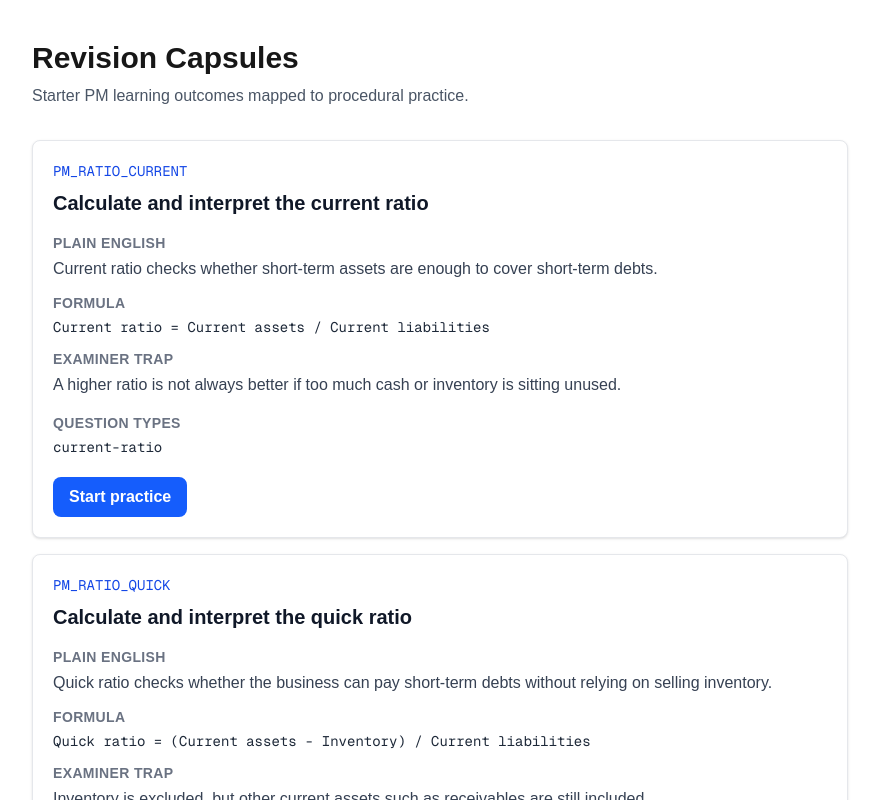
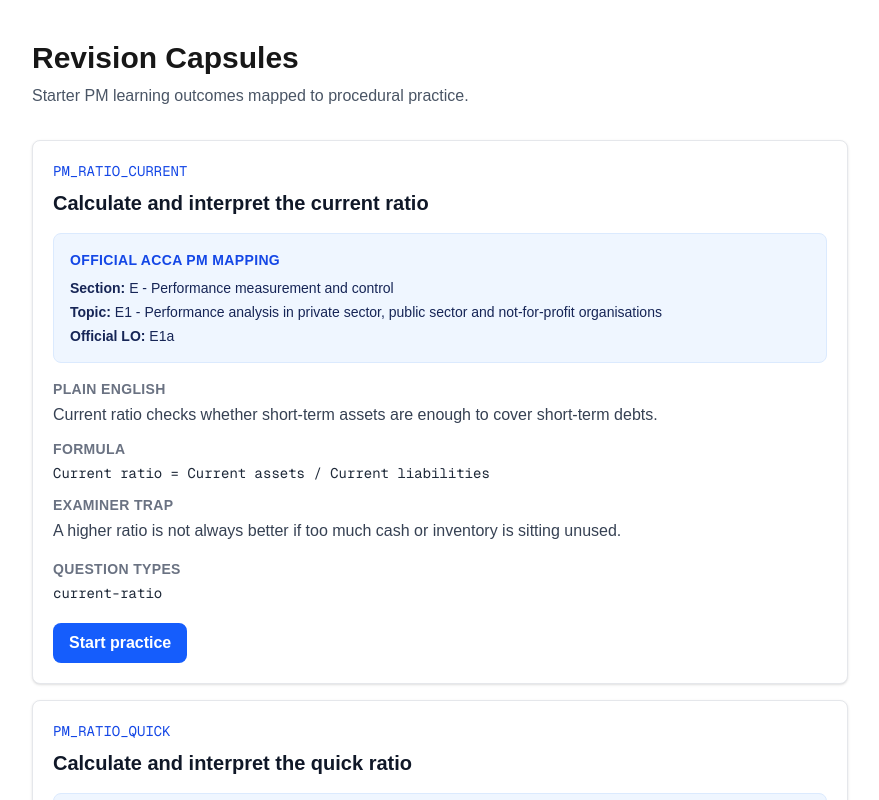
Before and after one commit to ahmedakhalil95-beep/edu-hub, a Next.js app: page /capsules in a window 1280 px wide. Shown: the top 800 px of the page, without its empty margins (200-1079 px from the left). Built offline with nearby package versions, Linux system fonts and the light colour scheme.

Commit message:
show syllabus alignment on revision capsules page

```diff
--- a/src/app/capsules/page.tsx
+++ b/src/app/capsules/page.tsx
@@ -22,6 +22,24 @@ export default function CapsulesPage() {
             <h2 className="text-xl font-semibold text-gray-900">
               {outcome.title}
             </h2>
+
+            <div className="mt-4 rounded-lg border border-blue-100 bg-blue-50 p-4 text-sm text-blue-950">
+              <h3 className="mb-2 font-semibold uppercase tracking-wide text-blue-700">
+                Official ACCA PM Mapping
+              </h3>
+              <p>
+                <span className="font-semibold">Section:</span>{" "}
+                {outcome.sectionCode} - {outcome.sectionTitle}
+              </p>
+              <p className="mt-1">
+                <span className="font-semibold">Topic:</span>{" "}
+                {outcome.topicCode} - {outcome.topicTitle}
+              </p>
+              <p className="mt-1">
+                <span className="font-semibold">Official LO:</span>{" "}
+                {outcome.officialLearningOutcomeCode}
+              </p>
+            </div>
 
             <div className="mt-4 grid gap-3">
               <div>
```
